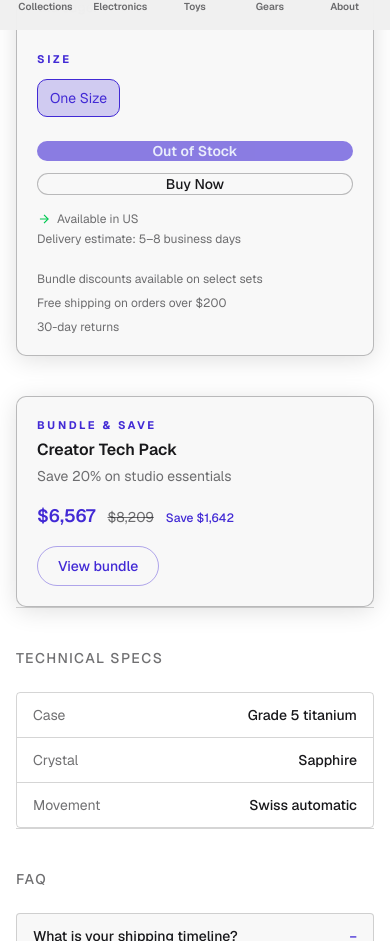
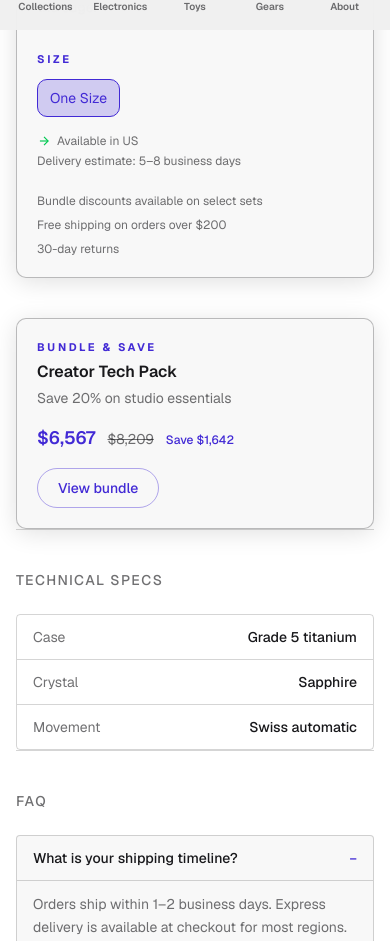
Before and after one commit to Dawood945/Shopify-store, a Next.js app: page /products/axis-watch in a window 390 px wide. Shown: the part 814-1755 px from the top of the page. Built offline with nearby package versions, Linux system fonts and the light colour scheme.

Commit message:
Hide Add to Cart / Buy Now buttons on mobile (sticky bar handles it)

```diff
--- a/src/components/product/PurchasePanel.tsx
+++ b/src/components/product/PurchasePanel.tsx
@@ -64,7 +64,7 @@ export function PurchasePanel({ product }: { product: Product }) {
         </div>
       </div>
 
-      <div className="mt-6 flex flex-col gap-3 sm:flex-row">
+      <div className="mt-6 hidden flex-col gap-3 sm:flex sm:flex-row">
         <button
           type="button"
           onClick={() => addItem(product, size)}
```
